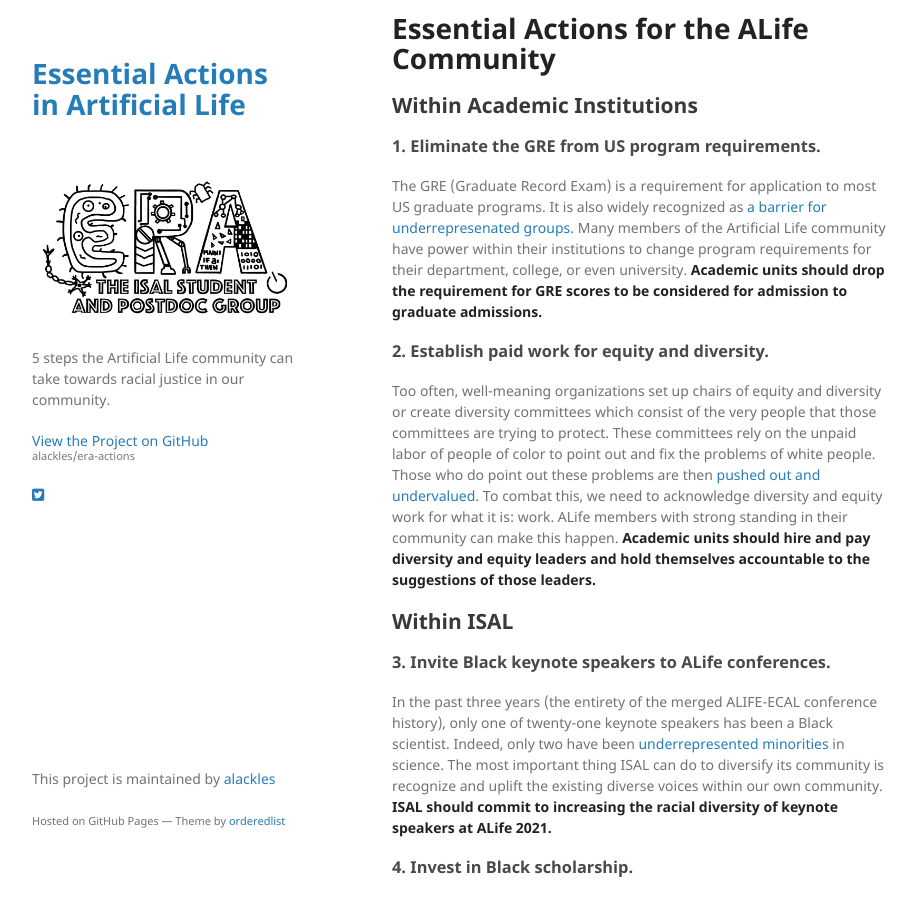
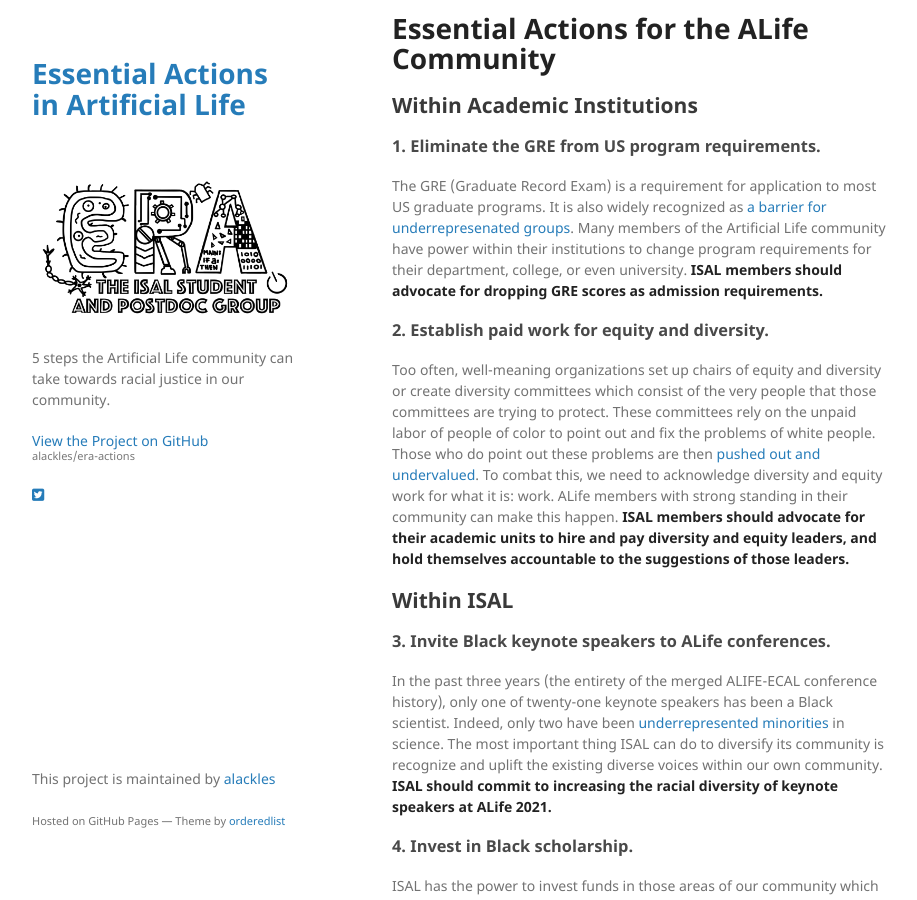
Before and after one commit to alackles/era-actions, a Jekyll site: the page built from index.md, in a window 1280 px wide and 900 px high, scrolled down 542 px. Shown: the whole window, without its empty margins (178-1095 px from the left). Built offline with Jekyll 4.4.1, drawn with Linux system fonts in a browser that asks for light colours; nearby versions of some CDN libraries; our own code applies the rules of GitHub Pages for plain Markdown files.

Commit message:
Clarity of language

```diff
--- a/index.md
+++ b/index.md
@@ -17,11 +17,11 @@ Below are five essential actions to build equity within the Artificial Life comm
 
 ### 1. Eliminate the GRE from US program requirements.
 
-The GRE (Graduate Record Exam) is a requirement for application to most US graduate programs. It is also widely recognized as [a barrier for underrepresenated groups](https://smallpondscience.com/2019/03/08/what-are-the-reasons-we-have-for-dropping-the-gre/). Many members of the Artificial Life community have power within their institutions to change program requirements for their department, college, or even university. **Academic units should drop the requirement for GRE scores to be considered for admission to graduate admissions.**
+The GRE (Graduate Record Exam) is a requirement for application to most US graduate programs. It is also widely recognized as [a barrier for underrepresenated groups](https://smallpondscience.com/2019/03/08/what-are-the-reasons-we-have-for-dropping-the-gre/). Many members of the Artificial Life community have power within their institutions to change program requirements for their department, college, or even university. **ISAL members should advocate for dropping GRE scores as admission requirements.**
 
 ### 2. Establish paid work for equity and diversity.
 
-Too often, well-meaning organizations set up chairs of equity and diversity or create diversity committees which consist of the very people that those committees are trying to protect. These committees rely on the unpaid labor of people of color to point out and fix the problems of white people. Those who do point out these problems are then [pushed out and undervalued](https://coco-net.org/problem-woman-colour-nonprofit-organizations/). To combat this, we need to acknowledge diversity and equity work for what it is: work. ALife members with strong standing in their community can make this happen. **Academic units should hire and pay diversity and equity leaders and hold themselves accountable to the suggestions of those leaders.**
+Too often, well-meaning organizations set up chairs of equity and diversity or create diversity committees which consist of the very people that those committees are trying to protect. These committees rely on the unpaid labor of people of color to point out and fix the problems of white people. Those who do point out these problems are then [pushed out and undervalued](https://coco-net.org/problem-woman-colour-nonprofit-organizations/). To combat this, we need to acknowledge diversity and equity work for what it is: work. ALife members with strong standing in their community can make this happen. **ISAL members should advocate for their academic units to hire and pay diversity and equity leaders, and hold themselves accountable to the suggestions of those leaders.**
 
 ## Within ISAL
 
```
